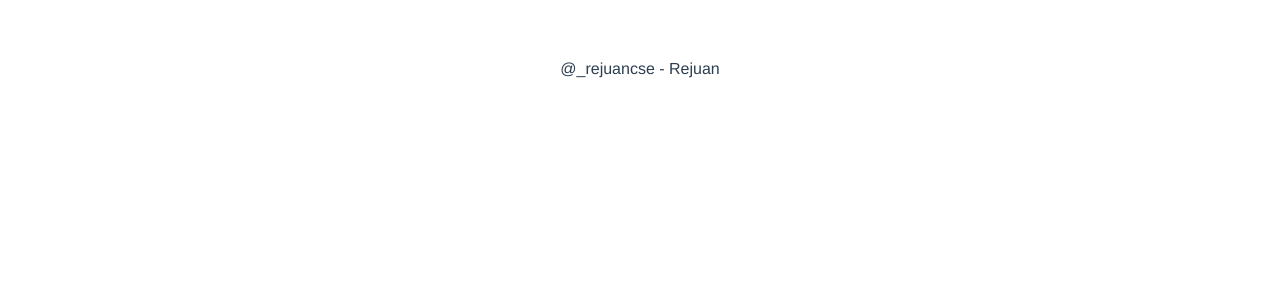
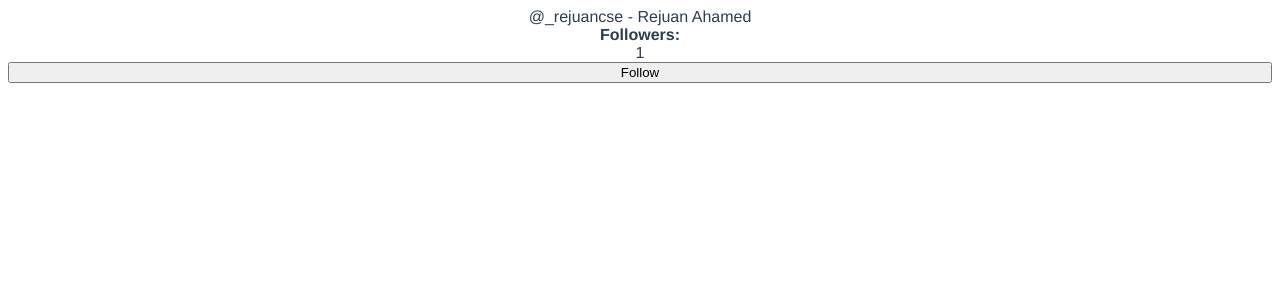
Before and after one commit to rejuancse/twitter-tweet, a Vue app: page / in a window 1280 px wide. Shown: the top 300 px of the page. Built offline with nearby package versions, Linux system fonts and the light colour scheme.

Commit message:
folloers script add

```diff
--- a/src/App.vue
+++ b/src/App.vue
@@ -1,6 +1,8 @@
 <template>
     <div id="app">
         @{{user.username}} - {{fullname}}
+        <strong>Followers: </strong> {{ followers }}
+        <button @click="followUser">Follow</button>
     </div>
 </template>
 
@@ -20,10 +22,21 @@
                 }
             }
         },
+
         computed: {
             fullname() {
-                return `${this.user.firstName}`;
+                return `${this.user.firstName} ${this.user.lastName}`;
             }
+        },
+
+        methods: {
+            followUser() {
+                this.followers++
+            }
+        },
+
+        mounted() {
+            this.followUser();
         }
     }
 </script>
@@ -35,6 +48,7 @@
         -moz-osx-font-smoothing: grayscale;
         text-align: center;
         color: #2c3e50;
-        margin-top: 60px;
+        display: flex;
+        flex-direction: column;
     }
 </style>
```
Also changed, not shown: src/components/HelloWorld.vue (+1 -21 lines).
